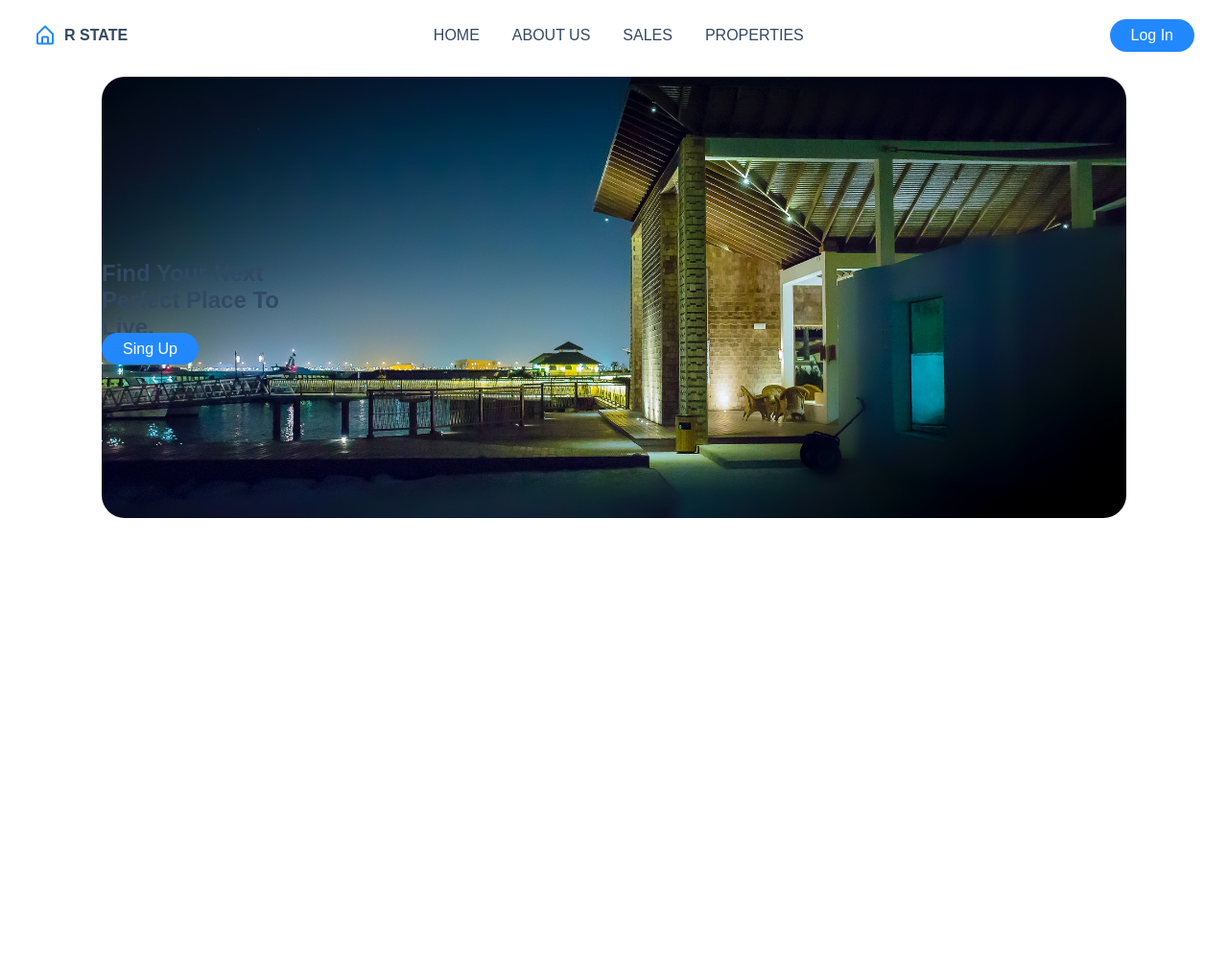
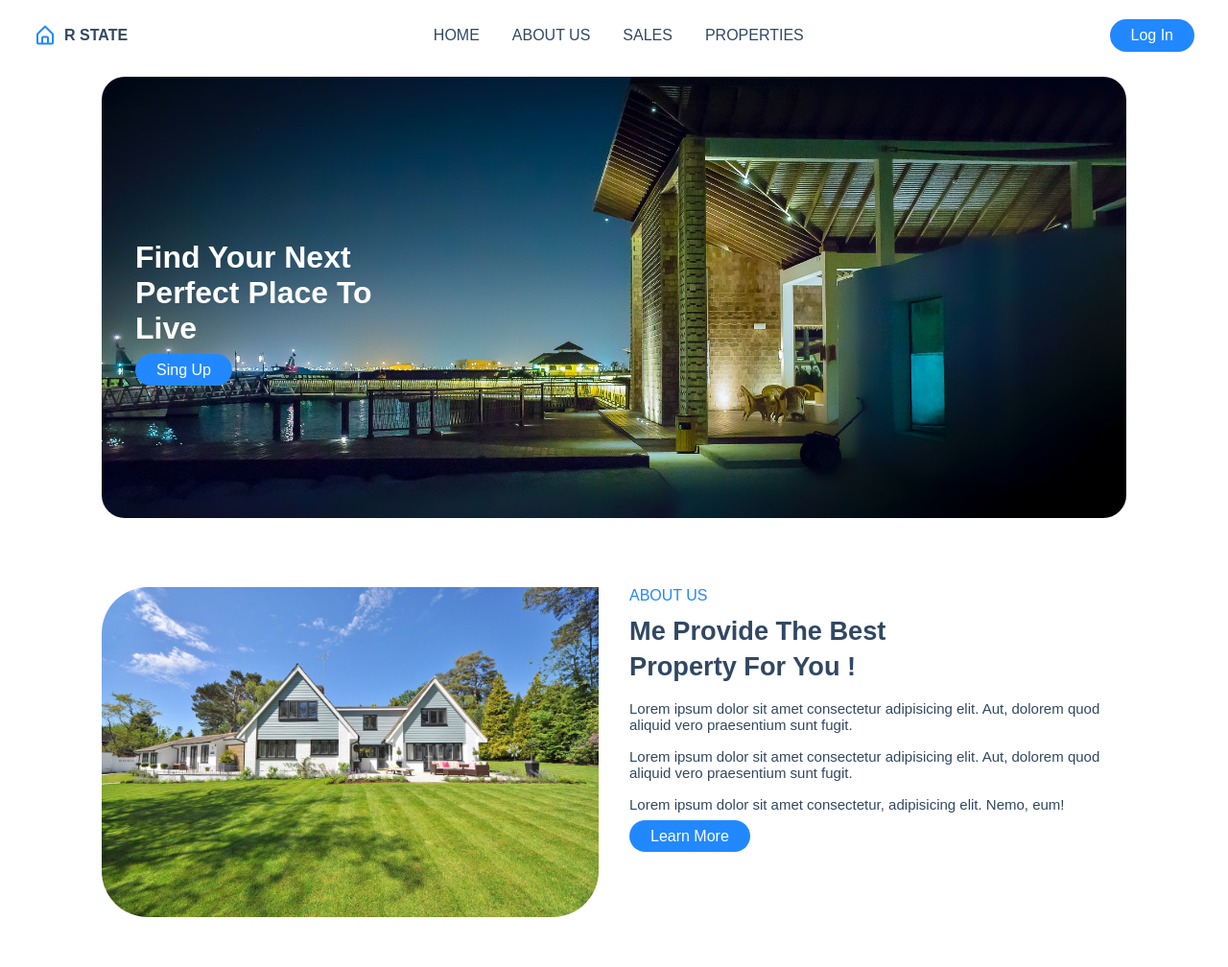
Before and after one commit to nazanin1221/Crative, a website: page index.html in a window 1280 px wide. Shown: the whole page at 96% size. Before the commit the page ends 800 px from the top, so only its background shows below. Drawn offline with nearby package versions, Linux system fonts and the light colour scheme.

Commit message:
I also created an about us page and used a grid for the image and learned a new value for... and was challenged, but I'm happy because I'm learning new things that help me a lot.

```diff
--- a/Style/index.scss
+++ b/Style/index.scss
@@ -103,3 +103,34 @@ header{
     margin-left:auto;
     margin-right:auto;
 }
+.home-text{
+    padding-left:35px;
+}
+.home-text h1{
+    color:var(--bg-color);
+    font-size:2rem;
+    margin-bottom: 1rem;
+}
+.about{
+    display:grid;
+    grid-template-columns: repeat(auto-fit,minmax(18rem,auto));
+    gap:2rem;
+}
+.about-img img{
+    border-radius:3rem 0 3rem 3rem;
+}
+.about-text span{
+    font-size: 1rem;
+    text-transform: uppercase;
+    font-weight: 500;
+    color:var(--main-color);
+}
+.about-text h2{
+    margin-top: 10px;
+    font-size: 1.7rem;
+    line-height:2.3rem;
+}
+.about-text p{
+    font-size: 0.938rem;
+    margin: 1rem 0 1rem;
+}
--- a/index.html
+++ b/index.html
@@ -33,8 +33,22 @@
 <section class="home-container" id="home">
      <div class="home-text">
 
-        <h1>Find Your Next <br> Perfect Place To<br>Live.</h1>
+        <h1>Find Your Next <br> Perfect Place To<br>Live</h1>
         <a href="#" class="btn">Sing Up</a>
+    </div>
+</section>
+<!--About-->
+<section class="about container" id="about"">
+    <div class="about-img">
+        <img src="./img/about.jpg" alt="about">
+    </div>
+    <div class="about-text">
+        <span>About Us</span>
+        <h2>Me Provide The Best<br> Property For You !</h2>
+        <p>Lorem ipsum dolor sit amet consectetur adipisicing elit. Aut, dolorem quod aliquid vero praesentium sunt fugit.</p>
+        <p>Lorem ipsum dolor sit amet consectetur adipisicing elit. Aut, dolorem quod aliquid vero praesentium sunt fugit.</p>
+        <p>Lorem ipsum dolor sit amet consectetur, adipisicing elit. Nemo, eum!</p>
+        <a href="#" class="btn">Learn More</a>
     </div>
 </section>
 </body>
```
Also changed, not shown: Style/index.css, 1 other file.
